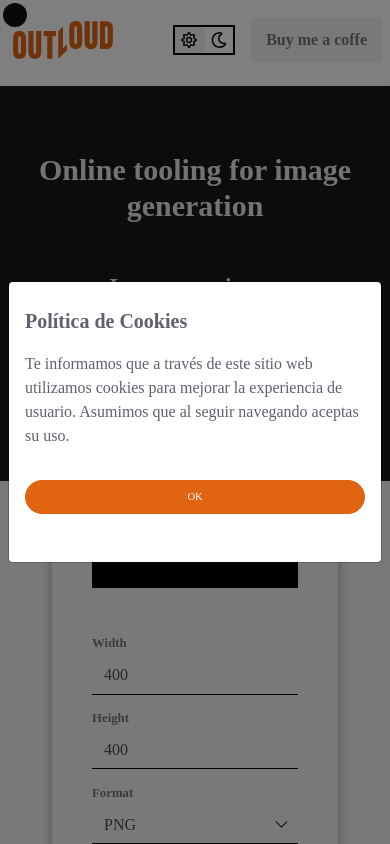
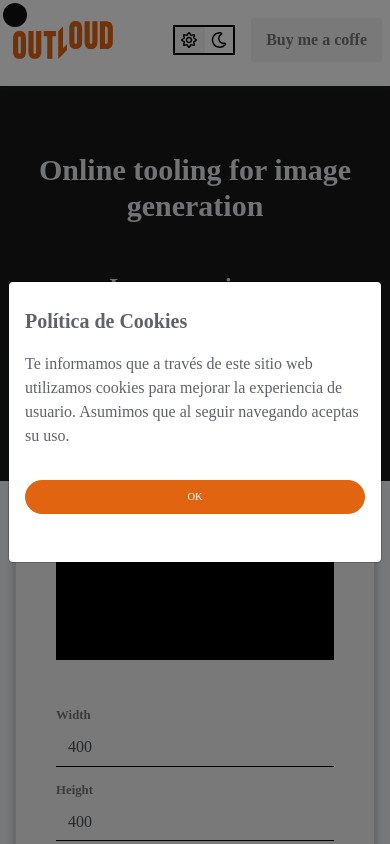
Before and after one commit to josuesan/image-generator-landing, a Next.js app: page / in a window 390 px wide. Shown: the top 844 px of the page. Built offline with nearby package versions, Linux system fonts and the light colour scheme; a web font is replaced by a local one.

Commit message:
styles: add responsive card

```diff
--- a/src/pages/index.js
+++ b/src/pages/index.js
@@ -38,7 +38,7 @@ export default function Home() {
       </Container>
       <Container>
         <Row className="justify-content-center">
-          <Col xs="12" md="9">
+          <Col xs="12" lg="9">
             <Card className="card-form bg-gray2-light" >
               <PreviewBanner />
               <GeneratorForm />
--- a/src/styles/index.scss
+++ b/src/styles/index.scss
@@ -36,13 +36,15 @@ a {
   padding: 80px 30px 180px 30px;
 }
 .card-form {
-  max-width: 80%;
   margin-left: auto;
   margin-right: auto;
   margin-top: -140px;
   z-index: 9;
   padding: 40px 25px 0 25px;
   box-shadow: 0 2px 10px 0 rgba(0, 0, 0, 0.3);
+  @media (min-width: 992px) {
+    max-width: 90%;
+  }
 }
 #previewer {
   padding-top: 86px;
```
